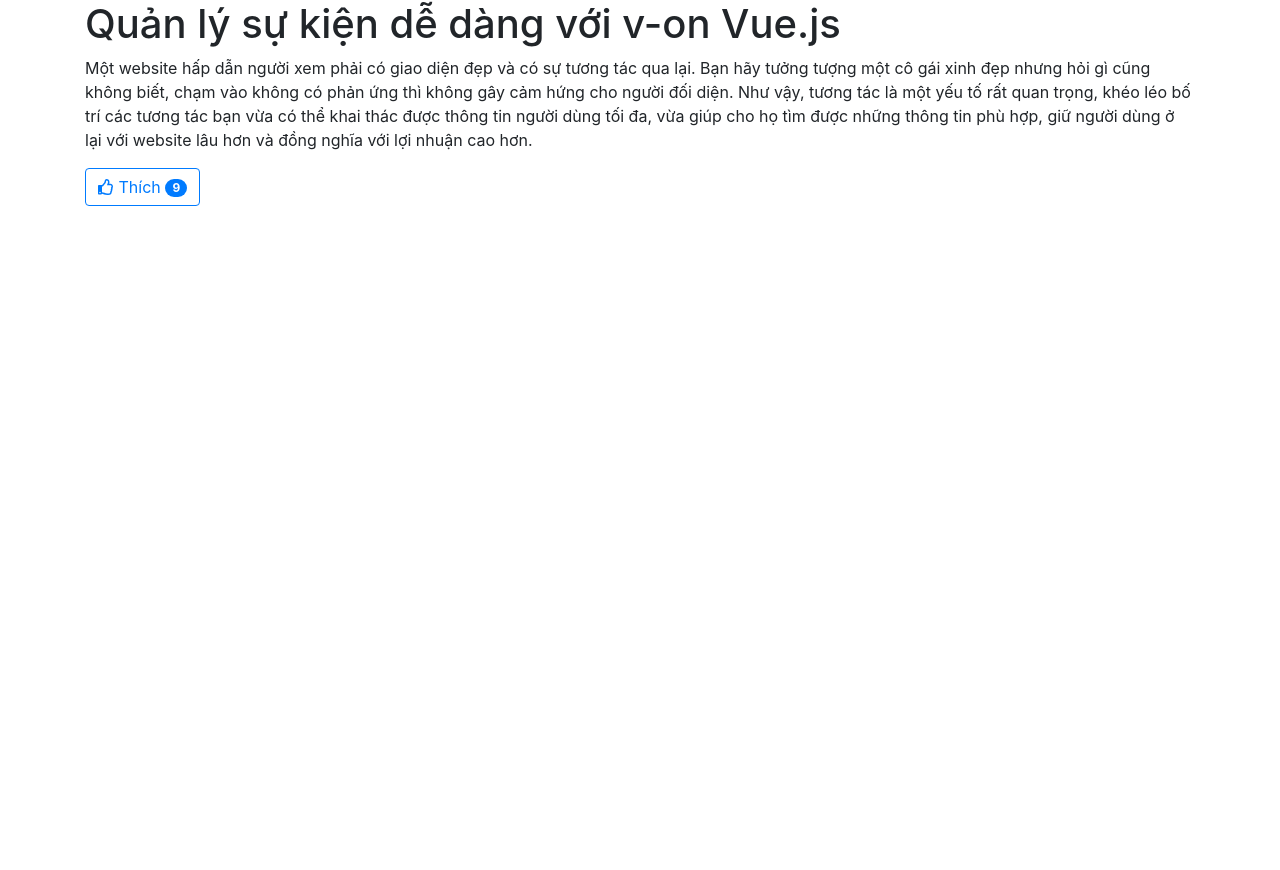
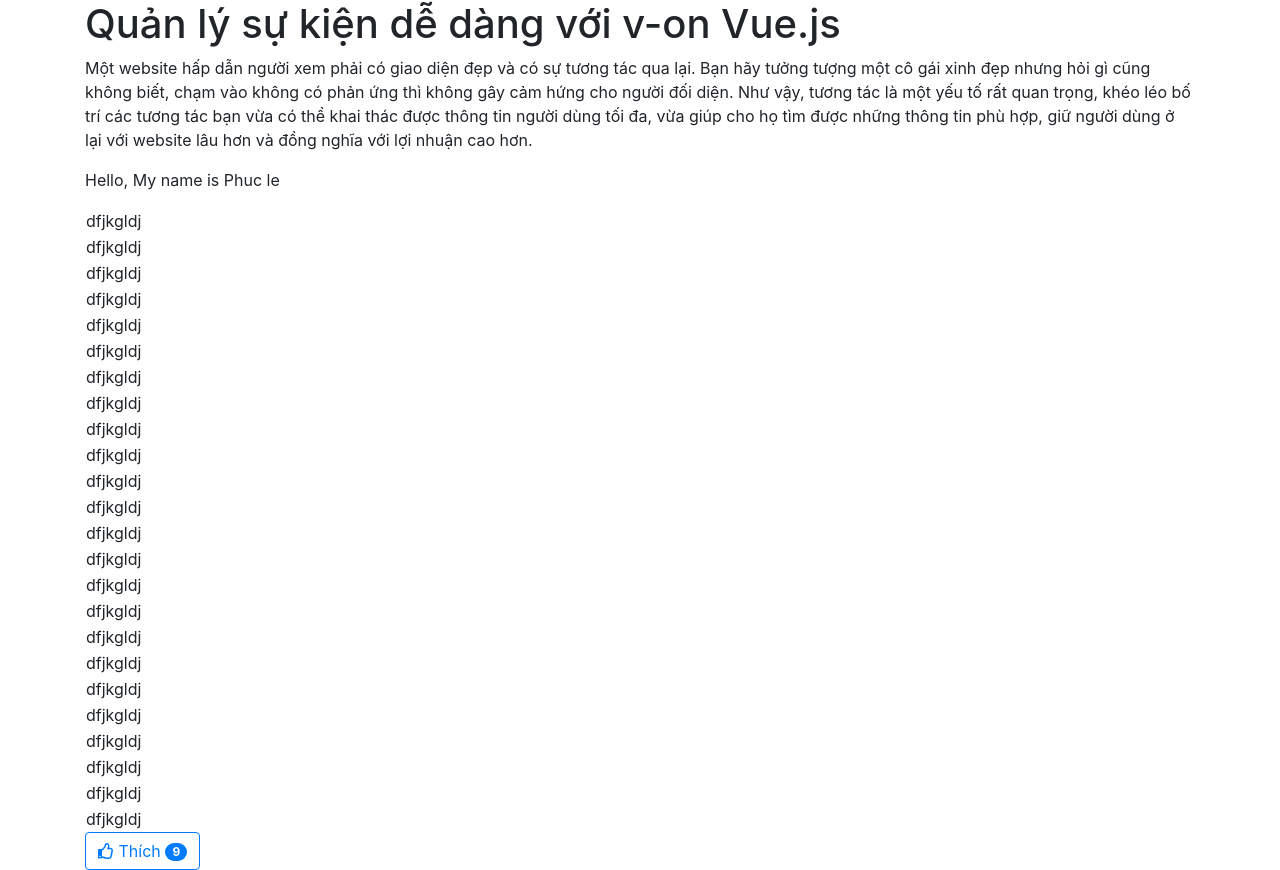
Before and after one commit to phucle2901/phucle2901.github.io, a PHP site: page / in a window 1280 px wide. Before the commit the page ends 206 px from the top, so only its background shows below. Run offline with PHP 8.4, Linux system fonts and the light colour scheme; some libraries are stand-ins or nearby versions.

Commit message:
andd contetn index

```diff
--- a/index.php
+++ b/index.php
@@ -16,6 +16,33 @@
                 <p>
                     Một website hấp dẫn người xem phải có giao diện đẹp và có sự tương tác qua lại. Bạn hãy tưởng tượng một cô gái xinh đẹp nhưng hỏi gì cũng không biết, chạm vào không có phản ứng thì không gây cảm hứng cho người đối diện. Như vậy, tương tác là một yếu tố rất quan trọng, khéo léo bố trí các tương tác bạn vừa có thể khai thác được thông tin người dùng tối đa, vừa giúp cho họ tìm được những thông tin phù hợp, giữ người dùng ở lại với website lâu hơn và đồng nghĩa với lợi nhuận cao hơn.
                 </p>
+                <p>Hello, My name is Phuc le</p>
+                <table>
+                <tr><td>dfjkgldj </td></tr>
+                <tr><td>dfjkgldj </td></tr>
+                <tr><td>dfjkgldj </td></tr>
+                <tr><td>dfjkgldj </td></tr>
+                <tr><td>dfjkgldj </td></tr>
+                <tr><td>dfjkgldj </td></tr>
+                <tr><td>dfjkgldj </td></tr>
+                <tr><td>dfjkgldj </td></tr>
+                <tr><td>dfjkgldj </td></tr>
+                <tr><td>dfjkgldj </td></tr>
+                <tr><td>dfjkgldj </td></tr>
+                <tr><td>dfjkgldj </td></tr>
+                <tr><td>dfjkgldj </td></tr>
+                <tr><td>dfjkgldj </td></tr>
+                <tr><td>dfjkgldj </td></tr>
+                <tr><td>dfjkgldj </td></tr>
+                <tr><td>dfjkgldj </td></tr>
+                <tr><td>dfjkgldj </td></tr>
+                <tr><td>dfjkgldj </td></tr>
+                <tr><td>dfjkgldj </td></tr>
+                <tr><td>dfjkgldj </td></tr>
+                <tr><td>dfjkgldj </td></tr>
+                <tr><td>dfjkgldj </td></tr>
+                <tr><td>dfjkgldj </td></tr>
+                </table>
             </div>
         </div>
         <div class="row">
```
